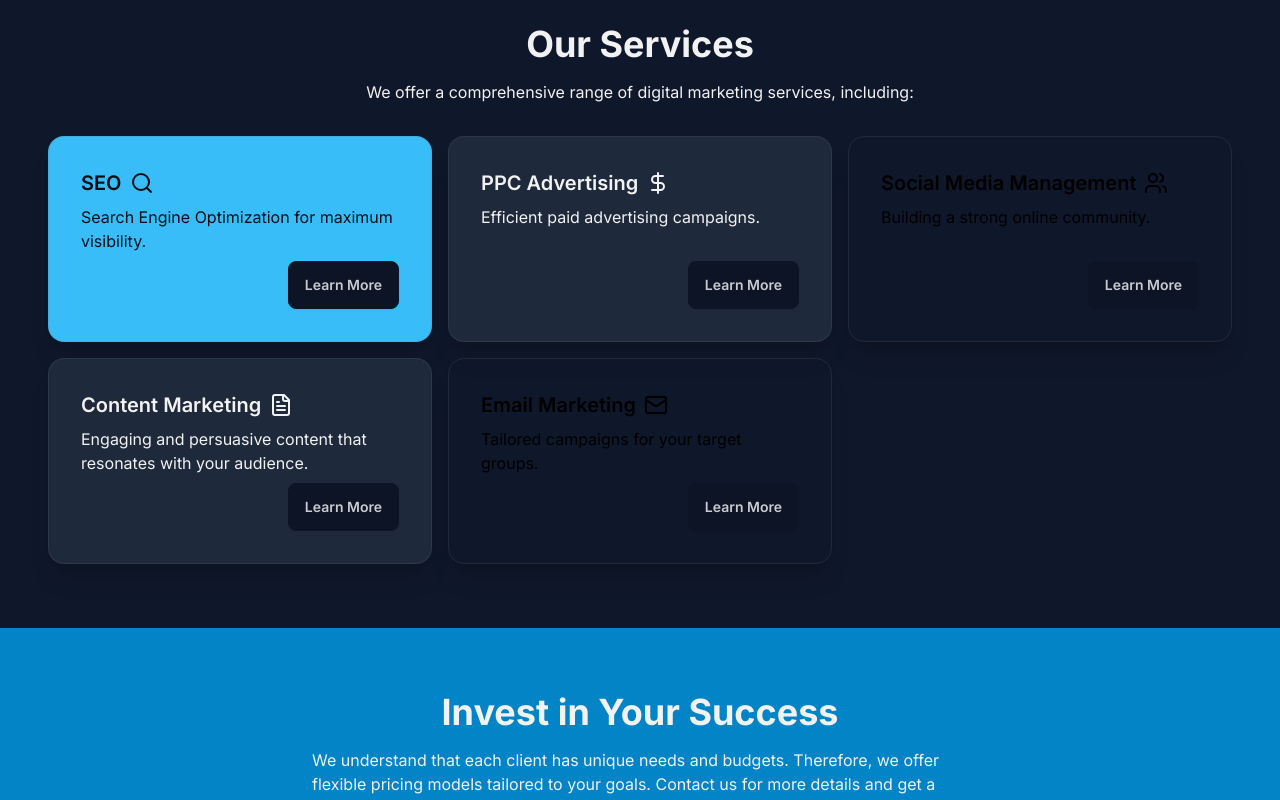
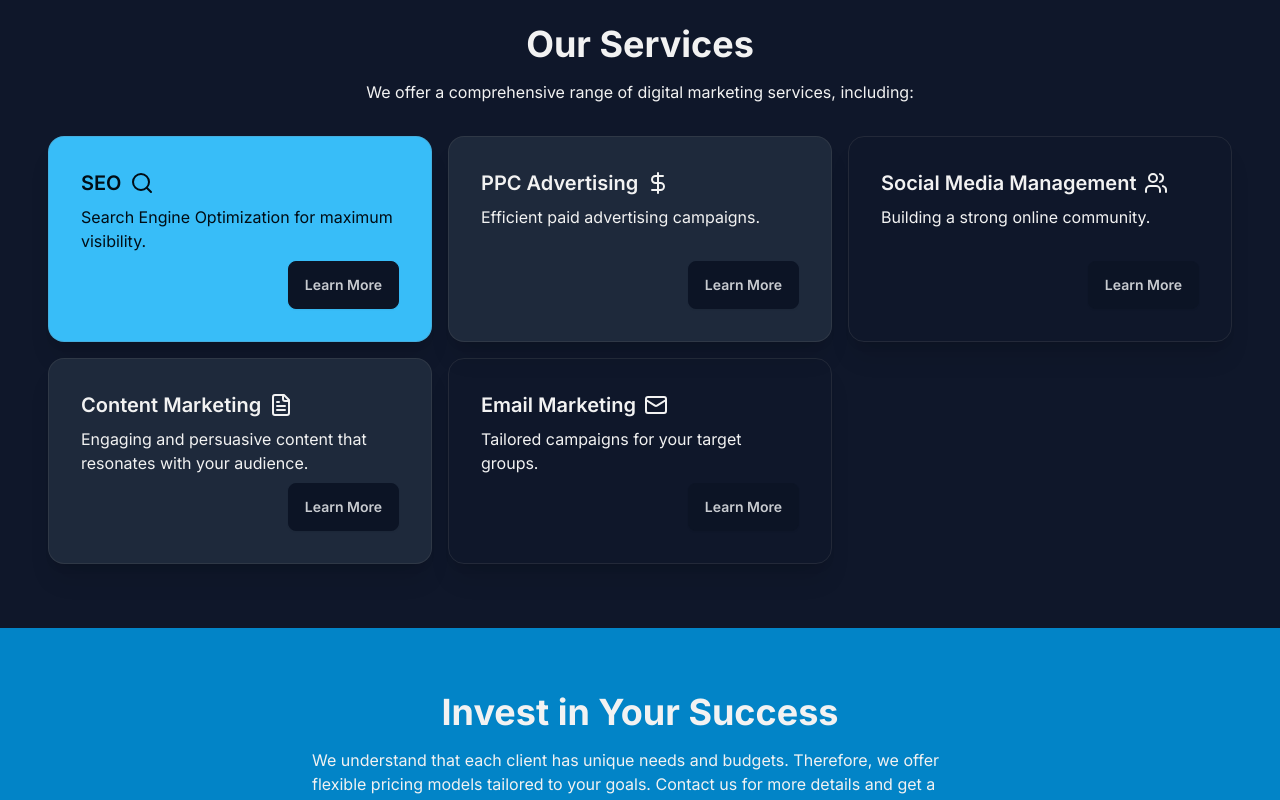
Before and after one commit to AdamPrchal/adem-up, a Next.js app: page / in a window 1280 px wide. Shown: the part 1400-2200 px from the top of the page. Built offline with nearby package versions, Linux system fonts and the light colour scheme.

Commit message:
fixing black text isses

```diff
--- a/src/app/page.tsx
+++ b/src/app/page.tsx
@@ -137,7 +137,7 @@ export default function Home() {
         <ul className="grid grid-cols-1 xl:grid-cols-3 gap-4 ">
           {services.map((service) => (
             <li
-              className="card max-w-96 first:bg-primary even:bg-neutral even:text-white first:text-primary-content shadow-xl border border-neutral-500/20"
+              className="card max-w-96 text-white first:bg-primary even:bg-neutral even:text-white first:text-primary-content shadow-xl border border-neutral-500/20"
               key={service.name}
             >
               <div className="card-body">
@@ -204,7 +204,7 @@ export default function Home() {
         </ul>
       </SectionContainer>
 
-      <SectionContainer id="contact">
+      <SectionContainer id="contact" className="text-white">
         <SectionHeading>Got Questions? We&apos;re Here for You!</SectionHeading>
         <SectionDescription>
           Whether you have a query about our services, need a consultation, or
```
